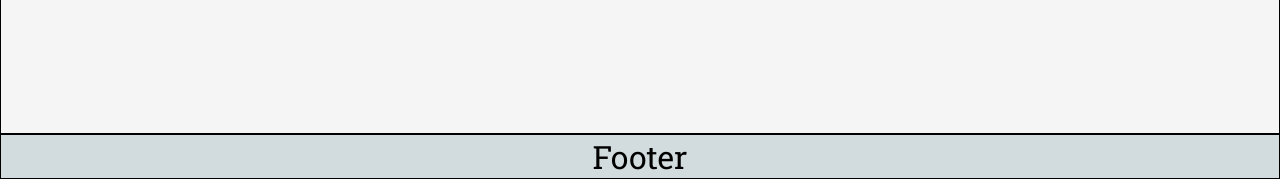
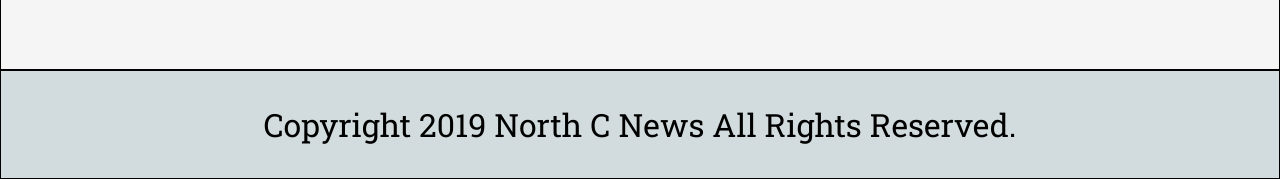
Before and after one commit to balshergill/NorthCNewsFront-End, a React (Create React App) app: page /api/articles/1/comments in a window 1280 px wide. Shown: the part 621-800 px from the top of the page. Built offline with nearby package versions, Linux system fonts and the light colour scheme; no server answers.

Commit message:
Added Footer

```diff
--- a/src/components/Footer.jsx
+++ b/src/components/Footer.jsx
@@ -2,7 +2,11 @@ import React from "react";
 import "../App.css";
 
 const Footer = () => {
-  return <div className="Footer">Footer</div>;
+  return (
+    <div className="Footer">
+      <p>Copyright 2019 North C News All Rights Reserved.</p>
+    </div>
+  );
 };
 
 export default Footer;
```
